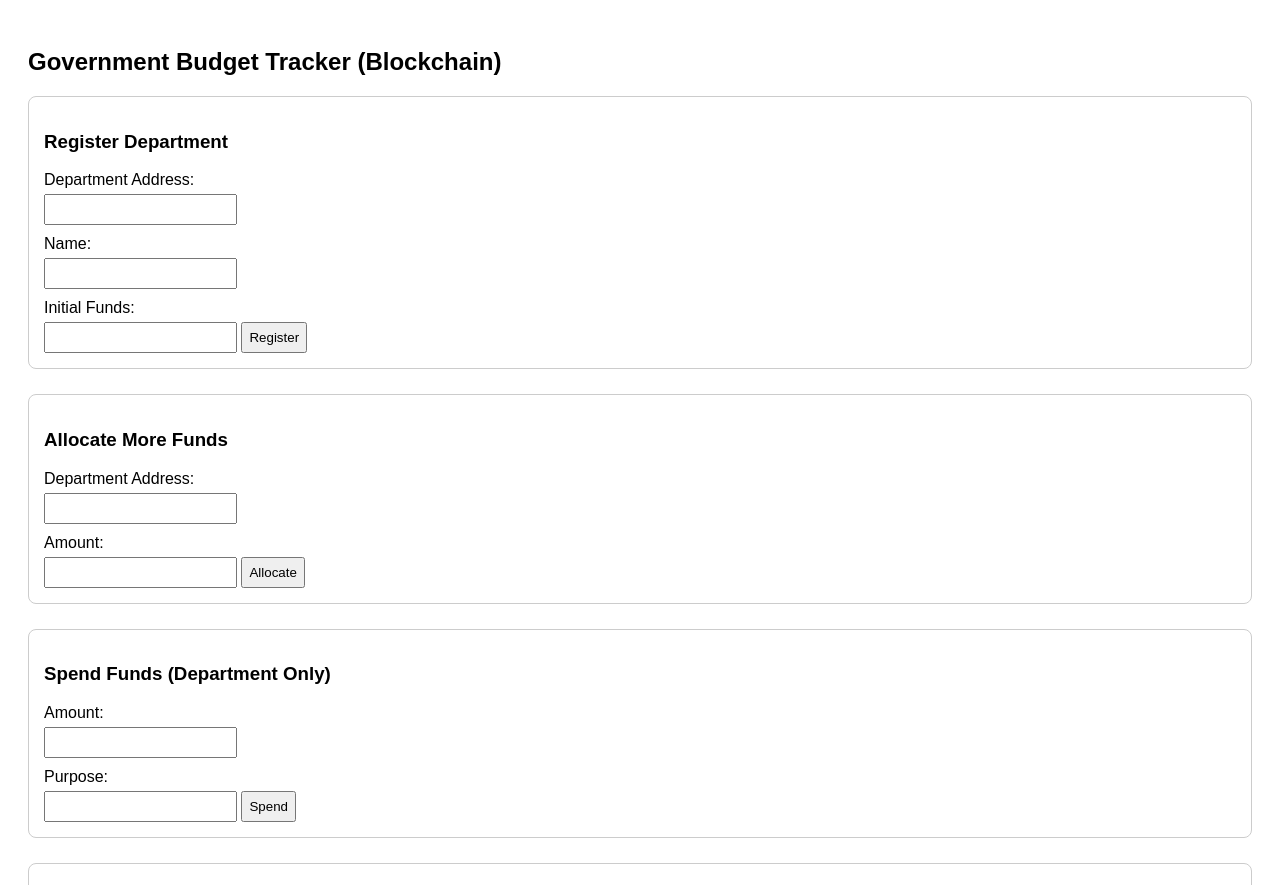
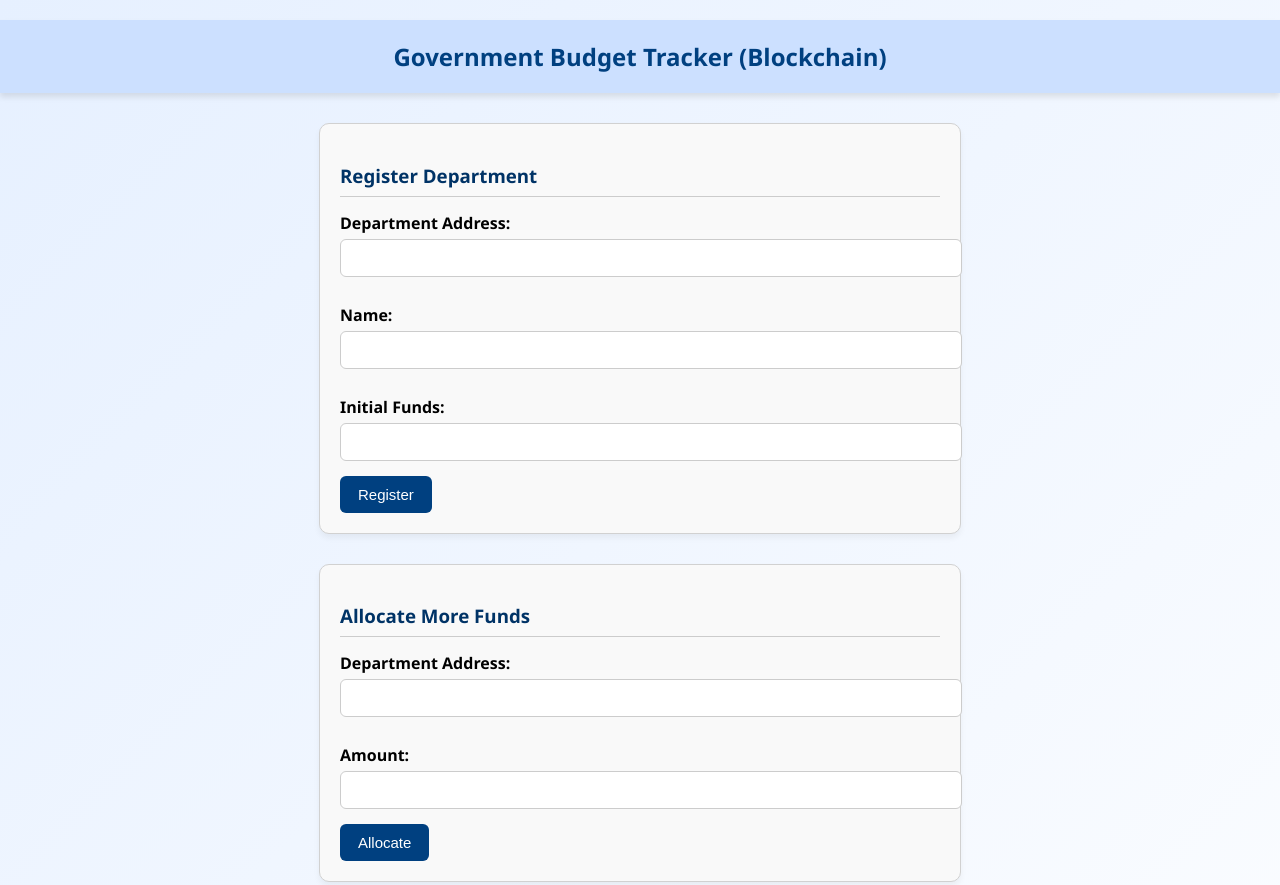
Before and after one commit to Subbunadella55/budget-spending, a plain HTML site: page index.html in a window 1280 px wide. Shown: the top 885 px of the page. Drawn offline with Linux system fonts and the light colour scheme.

Commit message:
index.html

```diff
--- a/index.html
+++ b/index.html
@@ -6,26 +6,83 @@
   <script src="https://cdn.jsdelivr.net/npm/web3@1.8.2/dist/web3.min.js"></script>
   <style>
     body {
-      font-family: Arial, sans-serif;
+      font-family: 'Segoe UI', Tahoma, Geneva, Verdana, sans-serif;
+      background: linear-gradient(135deg, #e6f0ff, #ffffff);
+      margin: 0;
+      padding: 0;
+    }
+
+    h2 {
+      text-align: center;
       padding: 20px;
+      color: #004080;
+      background-color: #cce0ff;
+      margin-bottom: 30px;
+      box-shadow: 0 4px 6px rgba(0,0,0,0.1);
     }
+
     .section {
-      margin-bottom: 25px;
+      background-color: #f9f9f9;
+      border: 1px solid #d1d1d1;
+      border-radius: 10px;
+      padding: 20px;
+      margin: 0 auto 30px;
+      width: 90%;
+      max-width: 600px;
+      box-shadow: 0 4px 6px rgba(0,0,0,0.05);
+    }
+
+    h3 {
+      color: #003366;
+      border-bottom: 1px solid #ccc;
+      padding-bottom: 8px;
+      margin-bottom: 15px;
+    }
+
+    label {
+      font-weight: bold;
+      margin-top: 12px;
+      display: block;
+    }
+
+    input[type="text"],
+    input[type="number"] {
+      width: 100%;
+      padding: 10px;
+      margin-top: 5px;
+      margin-bottom: 15px;
       border: 1px solid #ccc;
-      padding: 15px;
-      border-radius: 8px;
+      border-radius: 6px;
+      font-size: 14px;
     }
-    label {
-      display: block;
-      margin-top: 10px;
+
+    button {
+      background-color: #004080;
+      color: white;
+      border: none;
+      padding: 10px 18px;
+      border-radius: 6px;
+      cursor: pointer;
+      font-size: 15px;
+      transition: background-color 0.3s ease;
     }
-    input, button {
-      padding: 6px;
-      margin-top: 5px;
+
+    button:hover {
+      background-color: #0059b3;
     }
+
+    pre {
+      background-color: #e6f0ff;
+      padding: 10px;
+      border-radius: 6px;
+      white-space: pre-wrap;
+      font-size: 14px;
+    }
+
   </style>
 </head>
 <body>
+
   <h2>Government Budget Tracker (Blockchain)</h2>
 
   <div class="section">
@@ -71,7 +128,7 @@
 
     const contractAddress = 'YOUR_DEPLOYED_CONTRACT_ADDRESS';
     const contractABI = [
-      // Copy-paste your contract ABI here from Remix after compiling
+      // ✅ Paste your ABI here
     ];
 
     window.addEventListener('load', async () => {
```
